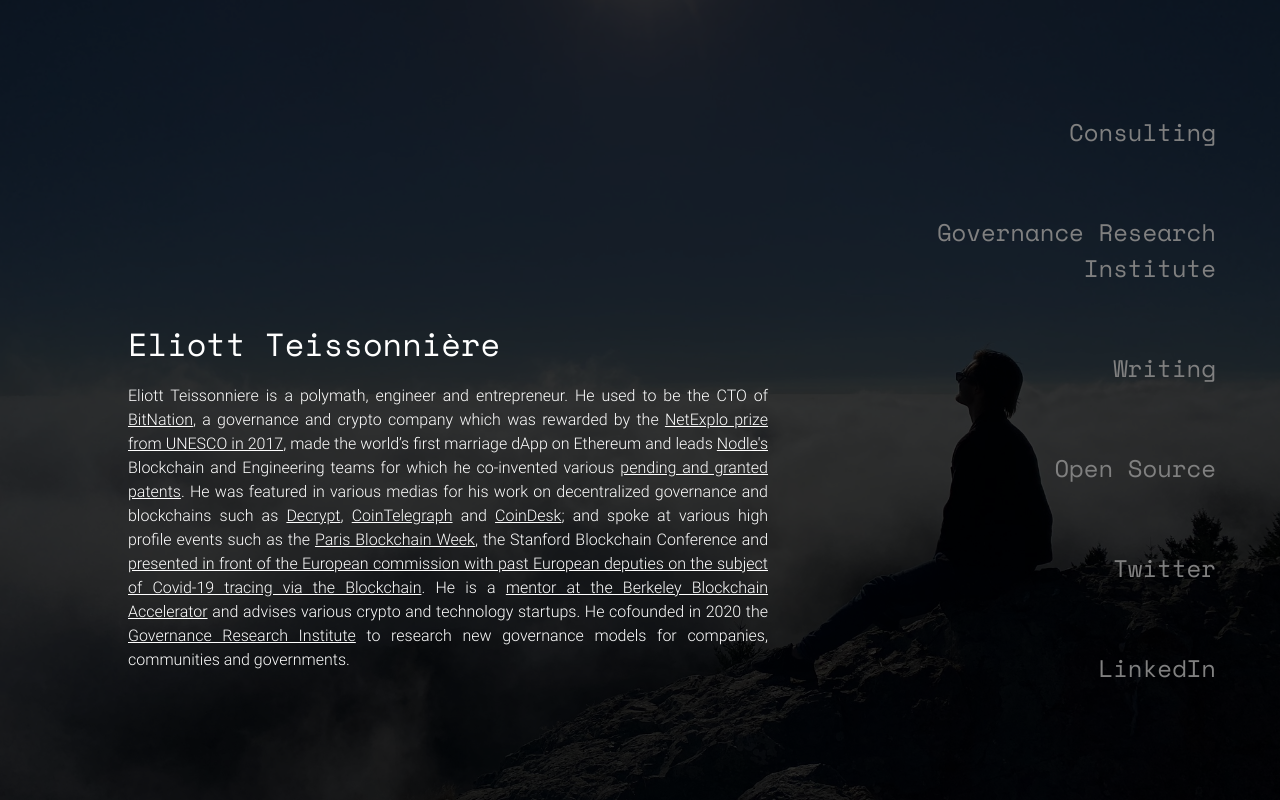
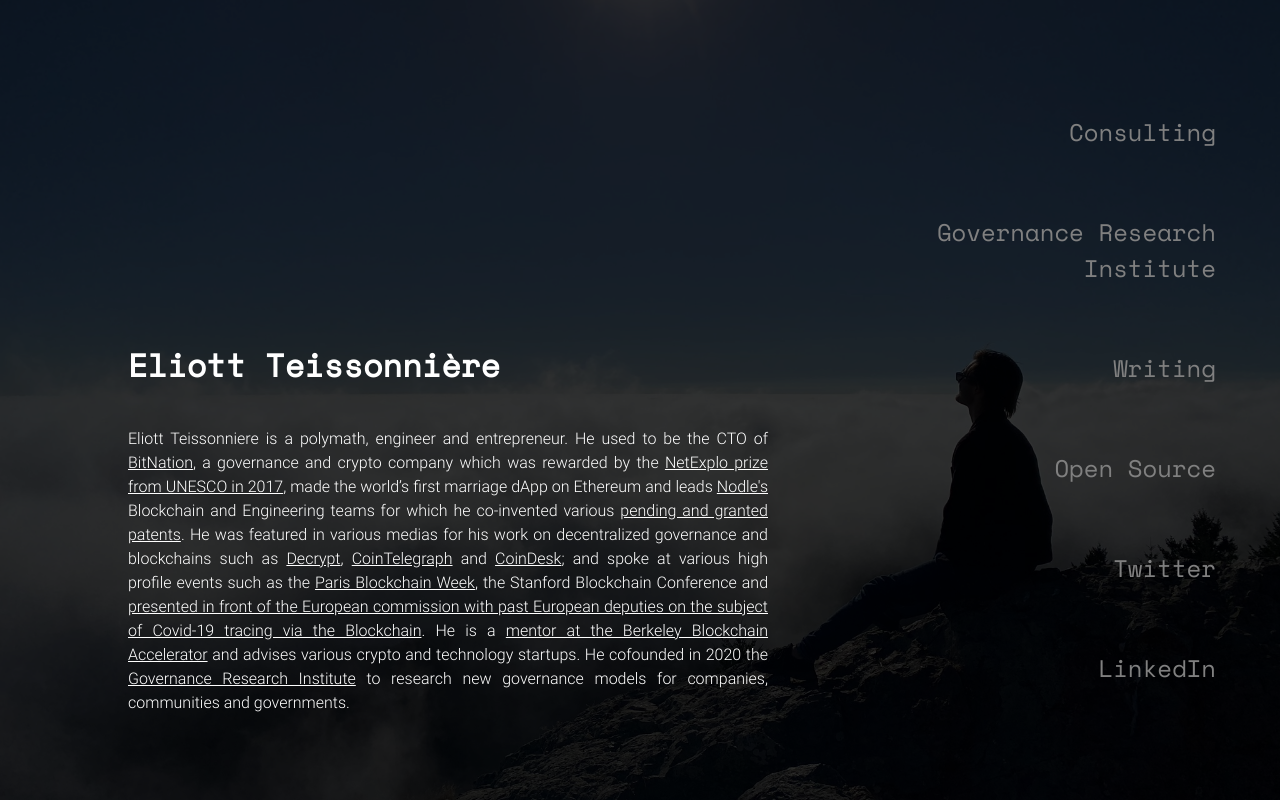
Before and after one commit to ETeissonniere/eliottteissonniere.com, a Next.js app: page / in a window 1280 px wide. Built offline with nearby package versions, Linux system fonts and the light colour scheme; a web font is replaced by a local one.

Commit message:
seo friendliness

```diff
--- a/components/Layout.tsx
+++ b/components/Layout.tsx
@@ -7,7 +7,10 @@ type Props = {
   title?: string;
 };
 
-const Layout = ({ children, title = 'This is the default title' }: Props) => (
+const Layout = ({
+  children,
+  title = 'Eliott Teissonniere - Entrepreneur, Polymath and Engineer',
+}: Props) => (
   <div>
     <Head>
       <title>{title}</title>
@@ -29,8 +32,9 @@ const Layout = ({ children, title = 'This is the default title' }: Props) => (
       />
     </Head>
     <NextSeo
-      title="Eliott Teissonniere"
-      description="Personal website of Eliott Teissonniere."
+      title={title}
+      description="Learn more about Eliott Teissonniere's journey and past work on his personal website. Connect with him using the provided links at your discretion."
+      canonical="https://eliott.teissonniere.org"
       twitter={{
         handle: '@EliottTeiss',
         cardType: 'summary_large_image',
--- a/components/Text.tsx
+++ b/components/Text.tsx
@@ -6,7 +6,7 @@ type HeaderProps = {
 };
 
 export const Header = ({ content }: HeaderProps) => (
-  <div className={styles.header}>{content}</div>
+  <h1 className={styles.header}>{content}</h1>
 );
 
 type ParagraphProps = {
--- a/pages/index.tsx
+++ b/pages/index.tsx
@@ -6,7 +6,7 @@ import Links from '../components/Links';
 import styles from '../css/index.module.css';
 
 const IndexPage = () => (
-  <Layout title="Eliott Teissonniere">
+  <Layout>
     <div className={styles.bgWrap}>
       <Image
         src="/images/background.jpg"
```
